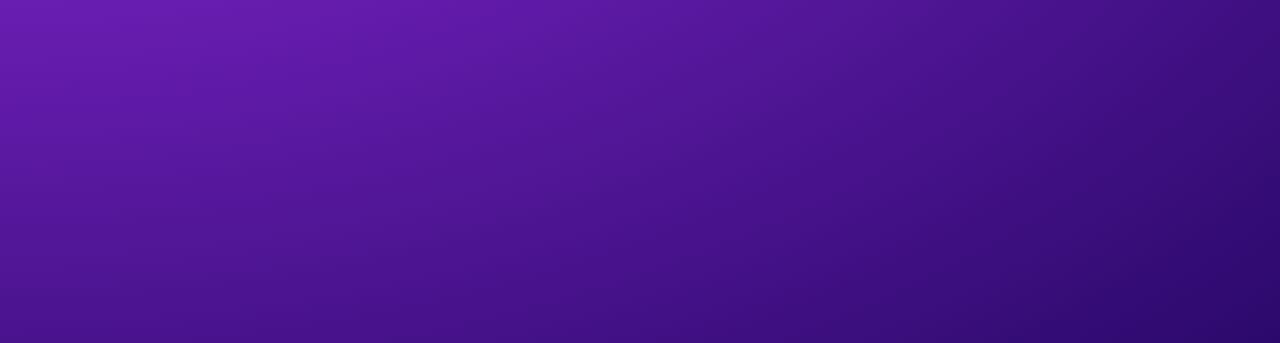
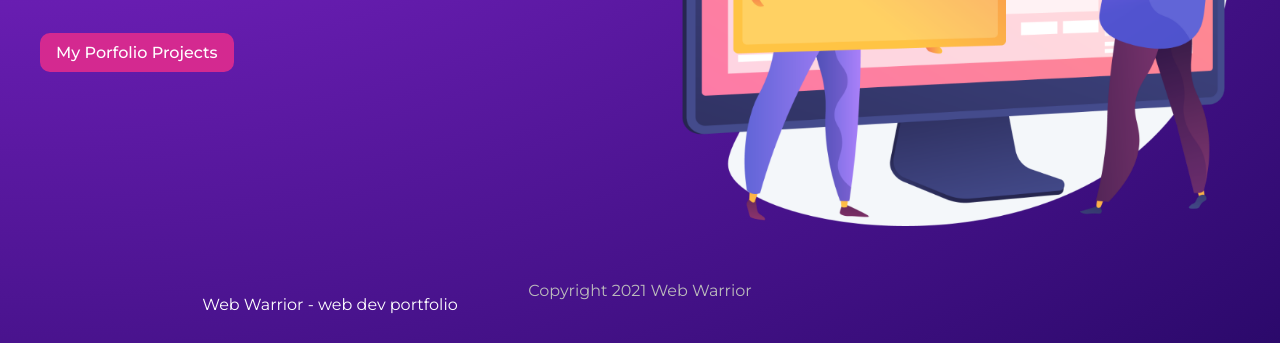
Before and after one commit to adrianplesniar/web-warrior-gatsby, a Gatsby site: page / in a window 1280 px wide. Shown: the part 457-800 px from the top of the page. Built offline with nearby package versions, Linux system fonts and the light colour scheme; Gatsby itself is replaced by a stand-in of ours.

Commit message:
#10 - Static Queries

```diff
--- a/gatsby-config.js
+++ b/gatsby-config.js
@@ -7,4 +7,9 @@
 module.exports = {
   /* Your site config here */
   plugins: [],
+  siteMetadata: {
+    title: 'Web Warrior',
+    description: 'web dev portfolio',
+    copyright: 'This website is copyright 2021 Web Warrior'
+  }
 }
--- a/src/pages/index.js
+++ b/src/pages/index.js
@@ -1,9 +1,12 @@
-import { Link } from "gatsby"
+import { graphql, Link } from "gatsby"
 import React from "react"
 import { Layout } from "../components/Layout"
 import * as styles from '../styles/home.module.css'
 
-export default function Home() {
+export default function Home({ data }) {
+  console.log(data)
+  const { title, description } = data.site.siteMetadata
+
   return (
     <Layout>
       <section className={styles.header}>
@@ -13,7 +16,20 @@
           <p>UX designer & web developer based in Rybnik</p>
           <Link className={styles.btn} to="/projects">My Porfolio Projects</Link>
         </div>
+        <img src="/banner.png" alt="banner" style={{ maxWidth: '100%' }}/>
+        <p>{ title } - { description }</p>
       </section>
     </Layout>
   )
 }
+
+export const query = graphql`
+  query SiteInfo {
+    site {
+      siteMetadata {
+        description
+        title
+      }
+    }
+  }
+`
--- a/src/styles/global.css
+++ b/src/styles/global.css
@@ -46,5 +46,9 @@
 footer p{
   text-align: center;
   color: #bbb;
-  margin: 40px auto;
+  margin: 40px 0;
+  position: fixed;
+  bottom: 0;
+  left: 50%;
+  transform: translateX(-50%);
 }
```
Also changed, not shown: static/banner.png (added).
